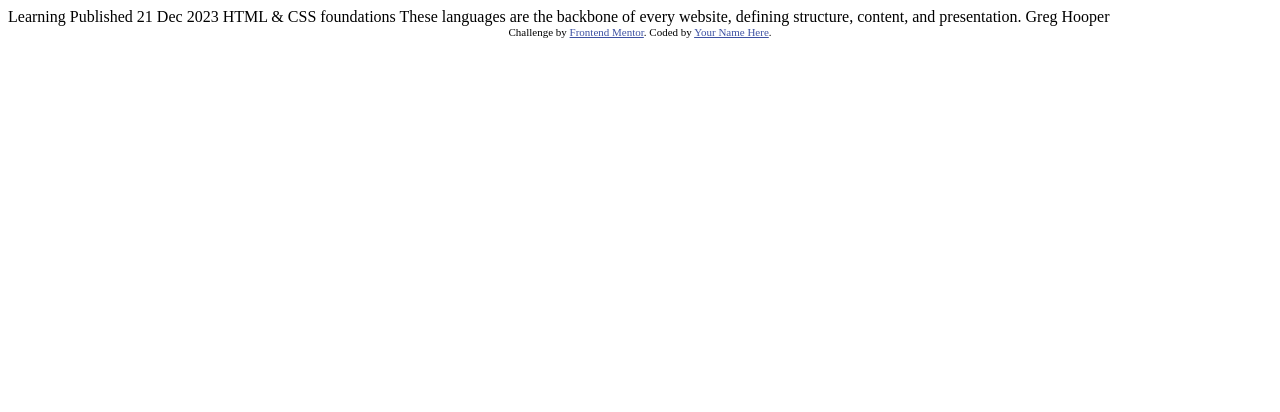
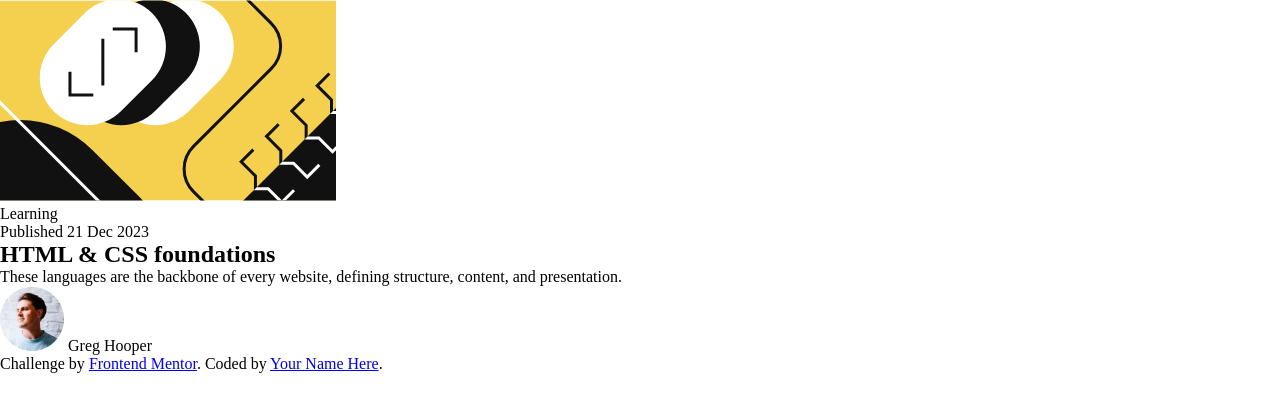
Before and after one commit to Gustavo-Victor/blog-preview-card, a plain HTML site: page index.html in a window 1280 px wide. Drawn offline with Linux system fonts and the light colour scheme.

Commit message:
feat: add markup tags

```diff
--- a/assets/styles/style.css
+++ b/assets/styles/style.css
@@ -0,0 +1,12 @@
+:root {
+    --primary-yellow: hsl(47, 88%, 63%);
+    --black: hsl(0, 0%, 7%);
+    --gray: hsl(0, 0%, 50%);
+    --white: hsl(0, 0%, 100%);
+}
+
+* {
+    margin: 0;
+    padding: 0;
+    box-sizing: border-box;
+}
--- a/index.html
+++ b/index.html
@@ -4,31 +4,42 @@
   <meta charset="UTF-8">
   <meta name="viewport" content="width=device-width, initial-scale=1.0"> <!-- displays site properly based on user's device -->
 
+  <!--icon-->
   <link rel="icon" type="image/png" sizes="32x32" href="./assets/images/favicon-32x32.png">
 
+  <!--title-->
   <title>Frontend Mentor | Blog preview card</title>
 
-  <!-- Feel free to remove these styles or customise in your own stylesheet 👍 -->
-  <style>
-    .attribution { font-size: 11px; text-align: center; }
-    .attribution a { color: hsl(228, 45%, 44%); }
-  </style>
+  <!--css-->
+  <link rel="stylesheet" href="./assets/styles/style.css">
 </head>
 <body>
 
-  Learning
 
-  Published 21 Dec 2023
+  <!--main card-->
+  <section class="container card">
+    <img class="card-image" src="./assets/images/illustration-article.svg" alt="illustration-article" title="illustration-article">
 
-  HTML & CSS foundations
+    <div class="card-content">
+      <span class="card-category">Learning</span>
+      <p class="card-date">Published 21 Dec 2023</p>
 
-  These languages are the backbone of every website, defining structure, content, and presentation.
+      <h2 class="card-title">HTML & CSS foundations</h2>
+      <p class="card-description">These languages are the backbone of every website, defining structure, content, and presentation.
+      </p>
+    </div>
 
-  Greg Hooper
+    <div class="card-user">
+      <img class="card-user-photo" src="./assets/images/image-avatar.webp" alt="user-photo" title="Greg Hooper">
+      <span class="card-user-name">Greg Hooper</span>
+    </div>
+  </section>
 
+  <!--attribution container-->
   <div class="attribution">
     Challenge by <a href="https://www.frontendmentor.io?ref=challenge" target="_blank">Frontend Mentor</a>.
     Coded by <a href="#">Your Name Here</a>.
   </div>
+
 </body>
 </html>
```
